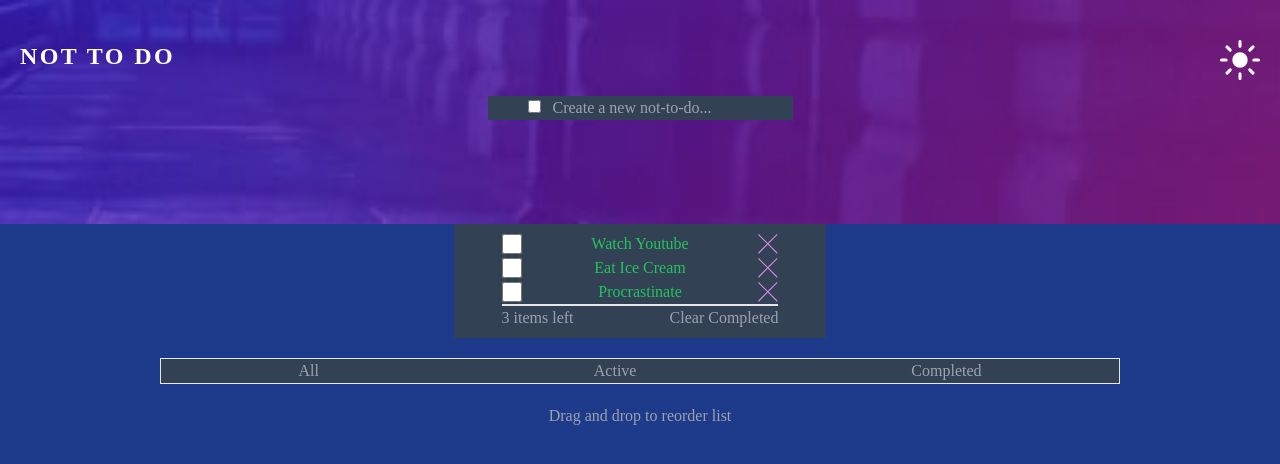
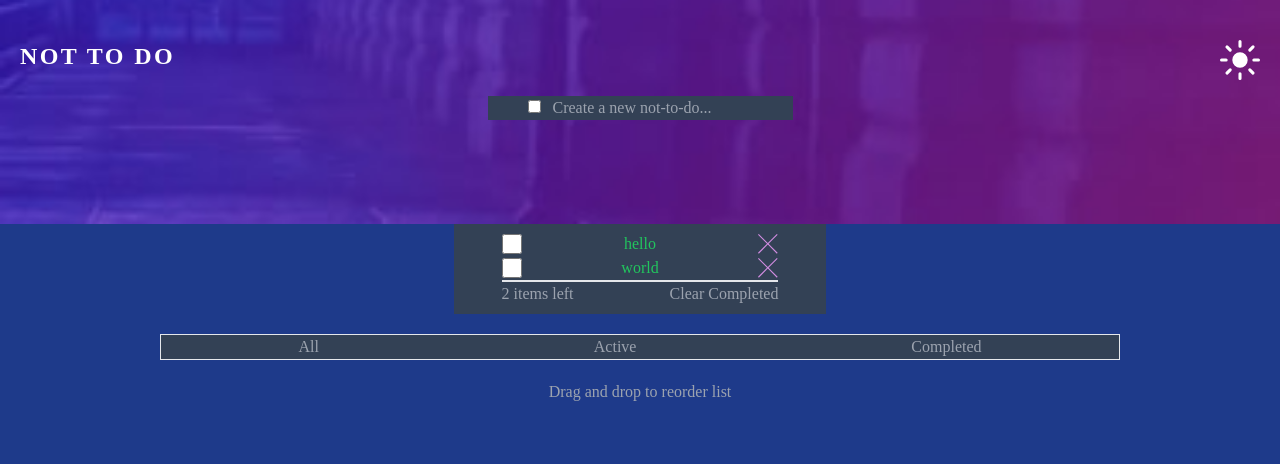
Before and after one commit to michaelsatumba/not-todo-app-nextjs, a Next.js app: page / in a window 1280 px wide. Shown: the top 464 px of the page. Built offline with nearby package versions, Linux system fonts and the light colour scheme.

Commit message:
i give up for now

```diff
--- a/components/Main.js
+++ b/components/Main.js
@@ -5,9 +5,8 @@ import xSymbol from '../public/icon-cross.svg';
 
 function Main() {
 	const [items, setItems] = useState([
-		'Watch Youtube',
-		'Eat Ice Cream',
-		'Procrastinate',
+		{ notTodo: 'hello', complete: false },
+		{ notTodo: 'world', complete: false },
 	]);
 	// try objects
 	const [notTodo, setNotTodo] = useState('');
@@ -18,7 +17,12 @@ function Main() {
 		// items.unshift(notTodo);
 		// console.log(items);
 		// console.log(notTodo);
-		setItems(() => [...items, notTodo]); //idk what this does
+		// setItems(() => [...items, notTodo]); //idk what this does
+		// setNotTodo('');
+		const newNotTodo = { notTodo: notTodo, complete: true };
+		setItems((items) => {
+			return [...items, newNotTodo];
+		});
 		setNotTodo('');
 	};
 
@@ -31,20 +35,10 @@ function Main() {
 
 	const crossOff = (index) => {
 		console.log('crossOff ' + index);
-		const arr2 = items.filter((item, itemIndex) => itemIndex != index);
-		// setItems(arr2);
-
-		// if (index == 0) {
-		// 	setComplete(false);
-		// } else {
-		// 	setComplete(true);
-		// }
-		// it is targeting if 0 is the index it will cross all items else it will uncross all items
-
-		if (complete) {
+		const truth = (items[index].complete = true);
+		console.log(truth);
+		if (truth) {
 			setComplete(false);
-		} else {
-			setComplete(true);
 		}
 	};
 
@@ -90,7 +84,7 @@ function Main() {
 								className="w-5 h-5 place-self-center"
 								onClick={() => crossOff(index)}
 							/>
-							{element}
+							{element.notTodo}
 							<button
 								className="place-self-center"
 								onClick={() => deleteItem(index)}
```
